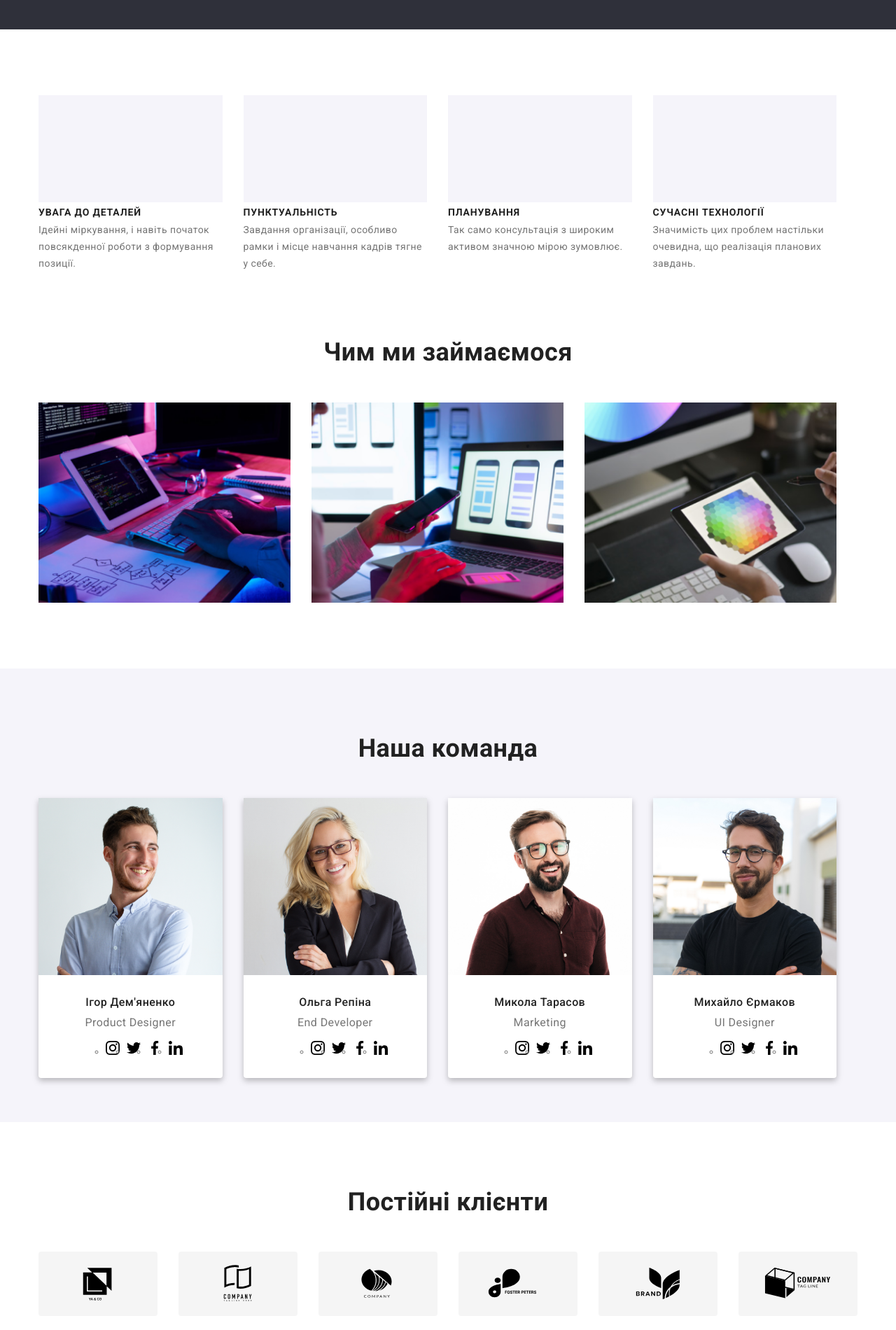
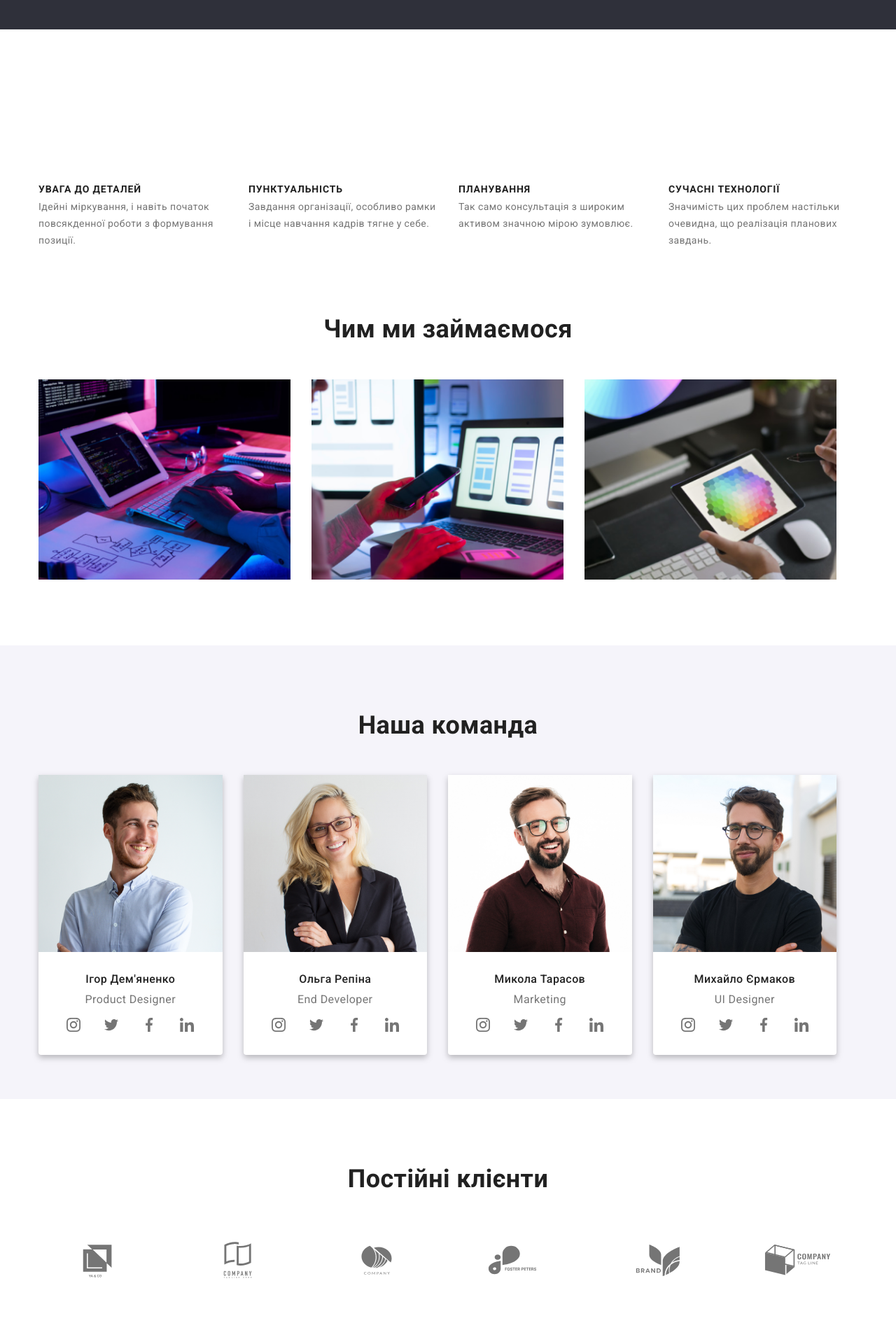
Before and after one commit to shushkevych-yurii/goit-markup-hw-04, a plain HTML site: page index.html in a window 1280 px wide. Shown: the part 640-2540 px from the top of the page at 70% size. Drawn offline with nearby package versions, Linux system fonts and the light colour scheme.

Commit message:
правка 9

```diff
--- a/css/styles.css
+++ b/css/styles.css
@@ -203,7 +203,10 @@ body{
 
 }
 .img-box-1{
-    background-color: #F5F4FA;
+    /* background-color: #F5F4FA; */
+    width: 270px;
+    height: 120px;
+    padding-bottom: 30px;
 }
 .content-box-2{
     margin-right:30px;
@@ -337,11 +340,15 @@ body{
     padding-bottom: 20px;
     padding-left: 70px;
 }
+.footer-icon{
+    /* background: rgba(255, 255, 255, 0.1); */
 
+
+}
 .footer-icons{
     display: flex;
-
     gap:10px;
+    padding-left: 70px;
 }
 
 
@@ -505,30 +512,46 @@ a{
 /* -----------
 /* Іконки */
 /* ----------- */
+.tel-icon-svg:hover,.tel-icon-svg:hover{
+    fill:var(--accent-color);
+}
+
 .social-list{
     display:flex;
     justify-content: center;
-    gap:10px;
+    gap: 34px;
+    list-style: none;
+    padding-left: 32px;
+    padding-right: 32px;
+
+
 }
-.socials-icon {
-    fill: currentColor;
+
+.social-icon {
+    fill: var(--primary-text-color);
 }
+
+.social-icon:hover, .social-icon:focus{
+    fill:var(--bgrd-color);
+    background-color: var(--accent-color);
+
+}
+
 .socials-link {
     display: flex;
     align-items: center;
     justify-content: center;
-
     width: 44px;
     height: 44px;
 
     color: var(--primary-text-color);
-    background-color: var(--bgrd-color);
     border-radius: 50%;
   }
 
   .socials-link:focus, .socials-link:hover{
-    border-color: var(--accent-color);
-    fill:var(--accent-color);
+    background-color: var(--accent-color);
+
+
   }
 
   .clients-list{
@@ -539,17 +562,23 @@ a{
     padding-top: 50px;
 
   }
+
+  .clients-link:hover, .clients-link:focus{
+    fill: var(--accent-color);
+    filter: drop-shadow(0px 4px 4px rgba(0, 0, 0, 0.25));
+    border-color: var(--accent-color);
+  }
+
   .clients-link{
-    width: 170px;
-    height: 92px;
+
     display:flex;
     justify-content:center;
     align-items: center;
+
+    fill:var(--primary-text-color);
     border: 1 px solid var(--primary-text-color);
-    background: #F5F5F5;
     border-radius: 4px;
+    width: 170px;
+    height: 92px;
 
   }
-  .clients-link:hover, .clients-link:focus{
-    border-color: var(--accent-color);
-  }
```
